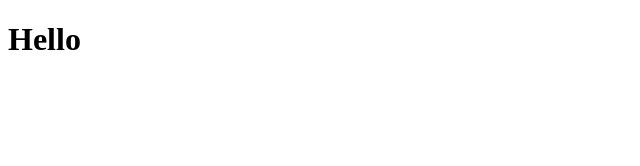
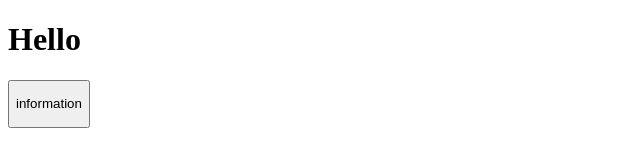
Before and after one commit to hilarylamb/modern-portfolio, a website: page main/index.html in a window 1280 px wide. Shown: the whole page, without its empty margins (0-640 px from the left). Drawn offline with Linux system fonts and the light colour scheme.

```diff
--- a/main/index.html
+++ b/main/index.html
@@ -8,5 +8,10 @@
   </head>
   <body>
     <h1>Hello</h1>
+    <button>
+      <p>
+        information
+      </p>
+    </button>
   </body>
 </html>
--- a/package.json
+++ b/package.json
@@ -4,7 +4,7 @@
   "description": "",
   "main": "index.js",
   "scripts": {
-    "sass": "node-sass -w scss/ -o dist/css/ --recursive"
+    "sass": "node-sass -w scss/ -o main/css/ --recursive"
   },
   "repository": {
     "type": "git",
@@ -17,6 +17,8 @@
   },
   "homepage": "https://github.com/hilarylamb/modern-portfolio#readme",
   "dependencies": {
-    "node-sass": "^4.13.1"
+    "node-sass": "^4.13.1",
+    "nodemon": "^2.0.2",
+    "sass": "^1.26.2"
   }
 }
```
Also changed, not shown: 1 other file.
